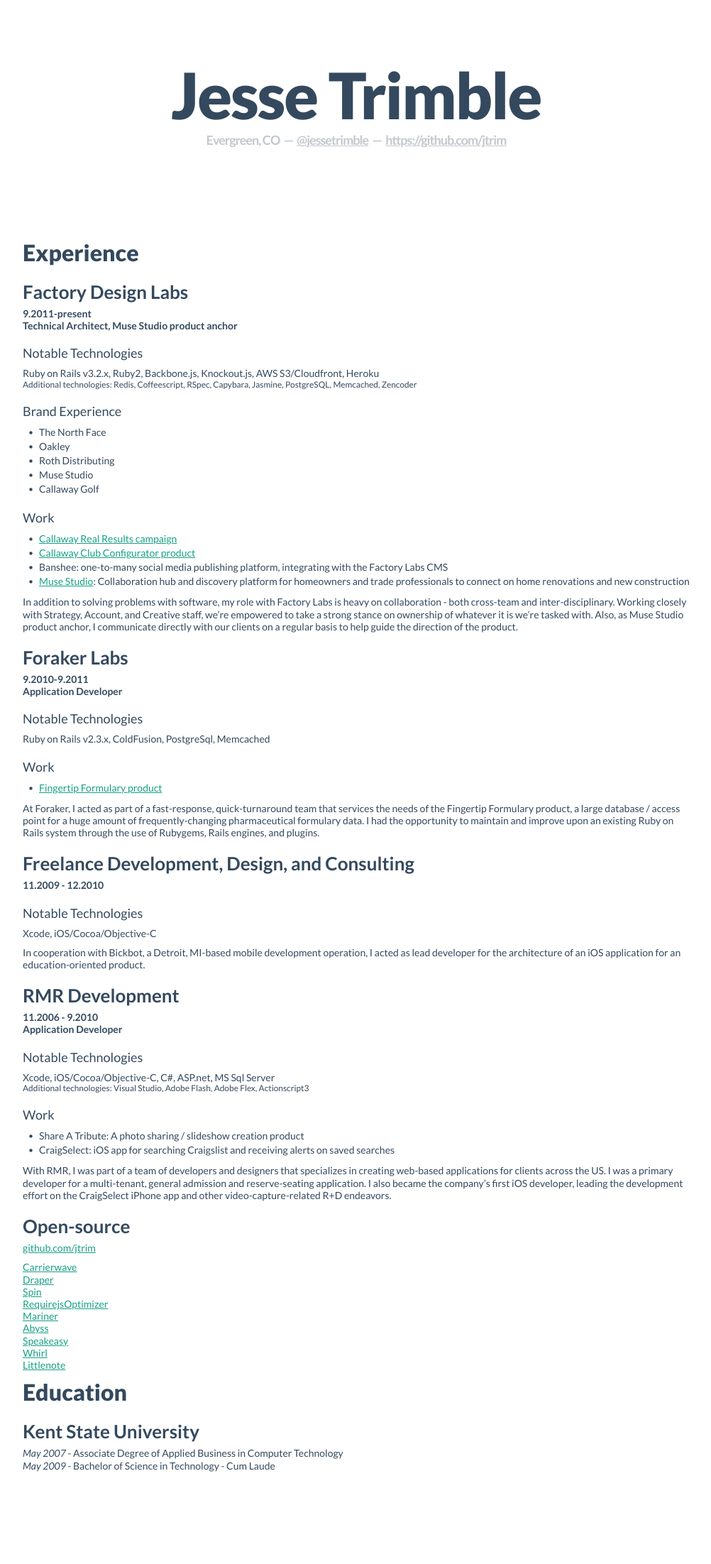
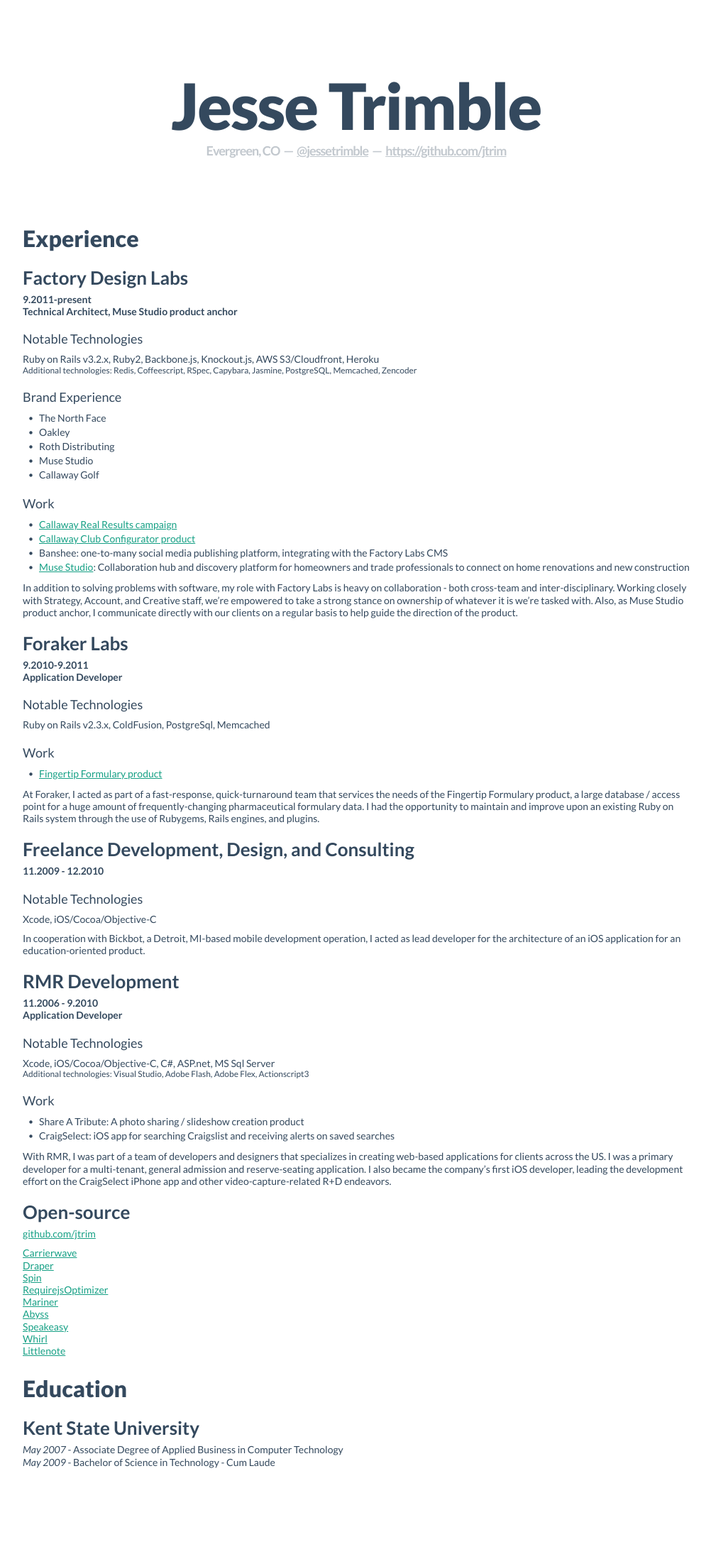
Before and after one commit to jtrim/jtrim.github.io, a Jekyll site: the page built from resume/index.md, in a window 1280 px wide. Shown: the whole page at 71% size, without its empty margins (138-1140 px from the left). Built offline with Jekyll 4.4.1, drawn with Linux system fonts in a browser that asks for light colours; Markdown is read by kramdown in place of the engine named in the settings.

Commit message:
More styling

```diff
--- a/css/overrides.css
+++ b/css/overrides.css
@@ -32,6 +32,10 @@
   color: rgba(52, 73, 94, 0.30000000000000004);
 }
 
+h1 {
+  margin-top: 25px;
+}
+
 h2 {
   margin-top: 15px;
 }
@@ -39,3 +43,7 @@
 h4 {
   margin-top: 20px;
 }
+
+.demo-headline {
+  padding-bottom: 60px;
+}
```
